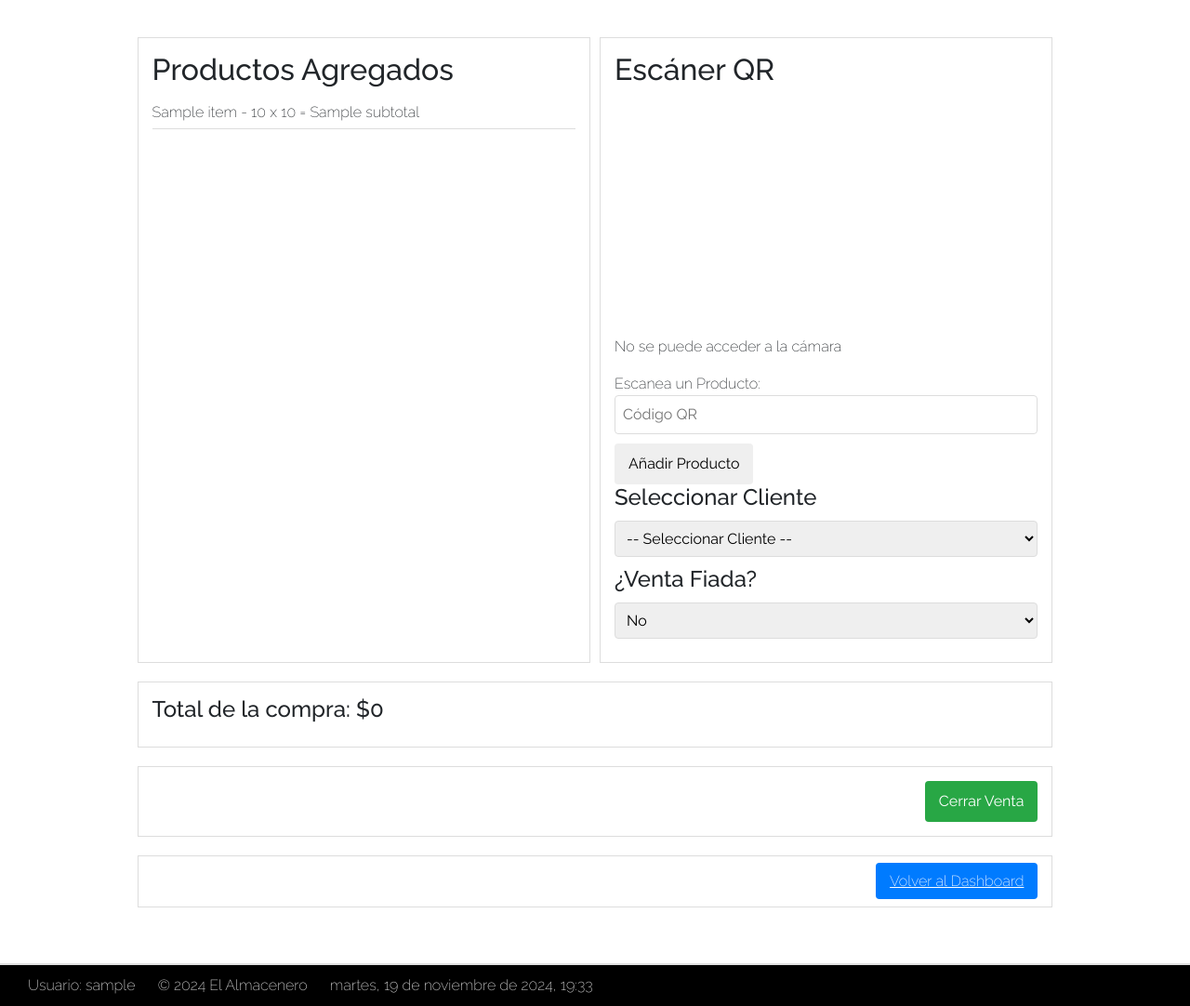
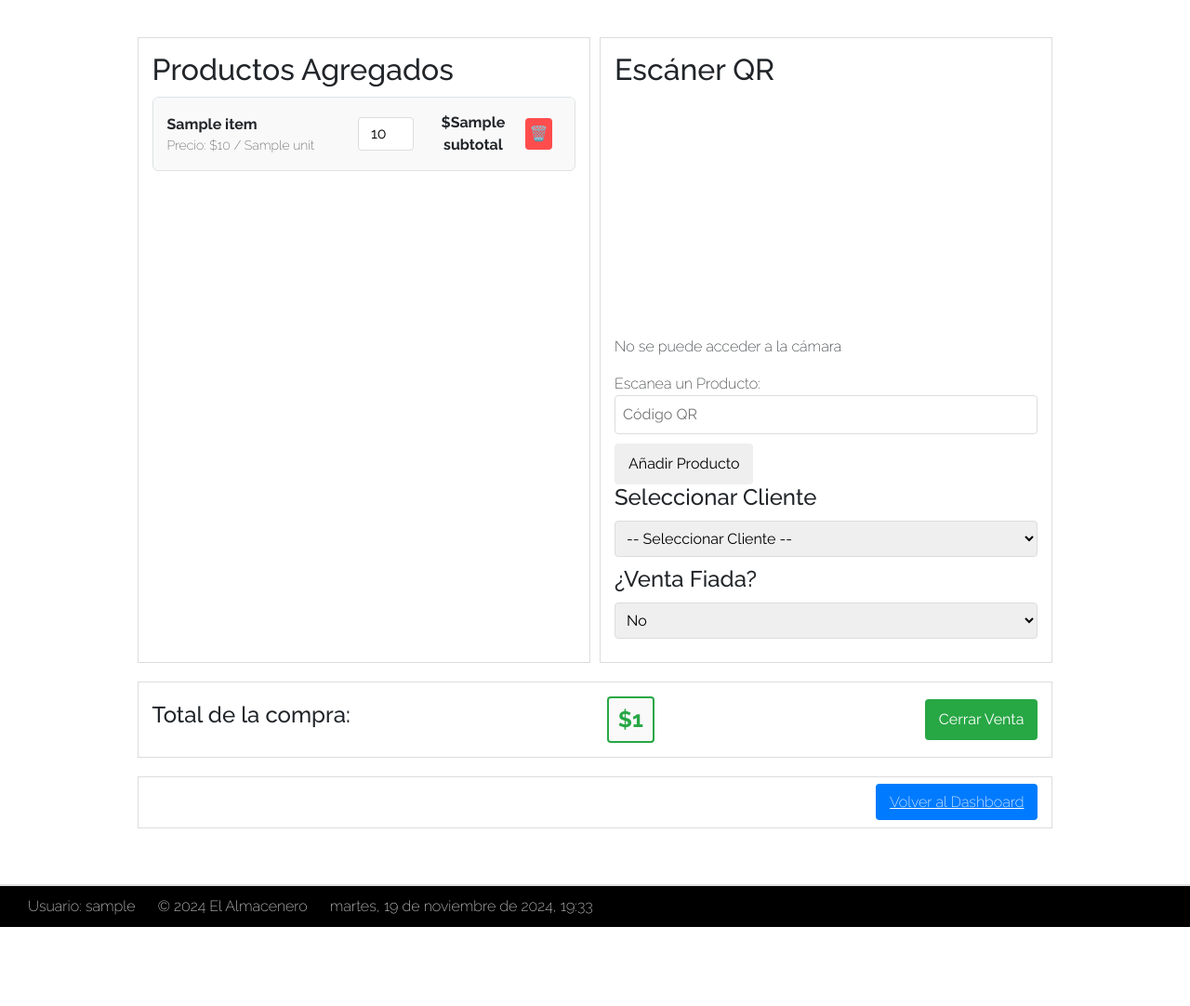
Before and after one commit to NicoButter/el_almacen, a Django app: template sales/templates/sales/new_sale.html in a window 1280 px wide. Shown: the part 171-1253 px from the top of the page at 93% size. After the commit the page ends 1168 px from the top, so only its background shows below. Run offline with Django 5.2, Linux system fonts and the light colour scheme; a user stored in the database is signed in; tables that the repository leaves empty hold one stand-in row (values such as "Sample post"); the template is opened without the code that fills it: values that come from a table or form of the project are taken from there, most other values are stand-ins (such as "Sample title", 1, 10 or a date in 2020); some libraries are stand-ins or nearby versions.

Commit message:
styles updates

```diff
--- a/sales/static/sales/css/new_sale_styles.css
+++ b/sales/static/sales/css/new_sale_styles.css
@@ -1,6 +1,6 @@
 .container {
   width: 90%;
-  max-width: 1200px;
+  max-width: 1500px;
   margin: auto;
   padding: 20px;
 }
@@ -22,7 +22,8 @@
   margin-right: 0;
 }
 
-h2, h4 {
+h2,
+h4 {
   margin: 0 0 10px;
 }
 
@@ -31,12 +32,8 @@ ul {
   padding: 0;
 }
 
-li {
-  padding: 5px 0;
-  border-bottom: 1px solid #ddd;
-}
-
-.input-field, .select-field {
+.input-field,
+.select-field {
   width: 100%;
   padding: 8px;
   margin-bottom: 10px;
@@ -64,3 +61,128 @@ li {
 .text-right {
   text-align: right;
 }
+
+/*************/
+
+#product-list {
+  max-height: 400px;
+  overflow-y: auto;
+  padding-left: 0;
+  margin: 0;
+}
+
+.list-group-item {
+  display: flex;
+  /* Alinea los elementos en fila */
+  justify-content: space-between;
+  /* Distribuye los elementos */
+  align-items: center;
+  /* Centra verticalmente los elementos */
+  padding: 15px;
+  border: 1px solid #dee2e6;
+  border-radius: 5px;
+  margin-bottom: 10px;
+  background-color: #f9f9f9;
+}
+
+/* Detalles del producto */
+.product-info {
+  flex: 2;
+  /* Toma más espacio para el nombre y precio */
+  display: flex;
+  flex-direction: column;
+  /* Nombre encima del precio */
+  align-items: flex-start;
+  /* Alinea los elementos a la izquierda */
+}
+
+.product-name {
+  font-weight: bold;
+}
+
+.product-price {
+  font-size: 14px;
+  color: #555;
+}
+
+/* Selector de cantidad */
+.product-quantity {
+  flex: 1;
+  /* Ajusta el ancho para el selector de cantidad */
+  text-align: center;
+}
+
+.quantity-input {
+  width: 60px;
+  padding: 5px;
+  text-align: center;
+  border: 1px solid #ddd;
+  border-radius: 4px;
+}
+
+/* Subtotal */
+.product-total {
+  flex: 1;
+  /* Ajusta el espacio para el subtotal */
+  text-align: center;
+  font-weight: bold;
+}
+
+/* Botón de eliminar */
+.product-remove {
+  flex: 0.5;
+  text-align: center;
+}
+
+.delete-button {
+  padding: 5px;
+  background-color: #ff4d4d;
+  color: white;
+  border: none;
+  border-radius: 4px;
+  cursor: pointer;
+  font-size: 16px;
+}
+
+.delete-button:hover {
+  background-color: #ff1a1a;
+}
+
+/*******************************/
+
+.flex-row {
+  display: flex;
+  justify-content: space-between;
+  align-items: center;
+  width: 100%;  /* Asegura que ocupe todo el ancho disponible */
+}
+
+#total-compra {
+  font-size: 1.5rem;
+  font-weight: bold;
+  color: #28a745;
+  border: 2px solid #28a745;
+  padding: 5px 10px;
+  border-radius: 4px;
+  background-color: #f9f9f9;
+  margin-right: 15px;  /* Espaciado entre total y el botón */
+}
+
+.text-right {
+  text-align: right;
+}
+
+/* Botón de cerrar venta */
+.button.success {
+  background-color: #28a745;
+  color: white;
+  border: none;
+  padding: 10px 15px;
+  border-radius: 4px;
+  cursor: pointer;
+}
+
+.button.success:hover {
+  background-color: #218838;
+  /* Sombra más oscura */
+}
--- a/sales/templates/sales/new_sale.html
+++ b/sales/templates/sales/new_sale.html
@@ -21,9 +21,25 @@
       <!-- Columna izquierda: Lista de productos escaneados -->
       <div class="section">
         <h2>Productos Agregados</h2>
-        <ul id="product-list">
+        <ul id="product-list" class="list-group">
+          <!-- Lista de productos agregados al carrito -->
           {% for item in scanned_items %}
-            <li>{{ item.name }} - {{ item.quantity }} x {{ item.price }} = {{ item.subtotal }}</li>
+            <li class="list-group-item">
+              <!-- Contenedor de la fila -->
+              <div class="product-info">
+                <span class="product-name">{{ item.name }}</span>
+                <div class="product-price">Precio: ${{ item.price }} / {{ item.unit }}</div>
+              </div>
+              <div class="product-quantity">
+                <input type="number" min="1" value="{{ item.quantity }}" class="quantity-input">
+              </div>
+              <div class="product-total">
+                <span class="product-subtotal">${{ item.subtotal }}</span>
+              </div>
+              <div class="product-remove">
+                <button class="delete-button" data-item-id="{{ item.id }}">🗑️</button>
+              </div>
+            </li>
           {% endfor %}
         </ul>
       </div>
@@ -58,7 +74,16 @@
       </div>
     </div>
 
-    <!-- Total de la compra -->
+    <div class="row">
+      <div class="section flex-row">
+        <h4>Total de la compra:</h4>
+        <span id="total-compra">${{ total_amount }}</span> <!-- Se reemplaza con el total real -->
+        <button type="submit" name="close_sale" class="button success">Cerrar Venta</button>
+      </div>
+    </div>
+
+
+    {% comment %} <!-- Total de la compra -->
     <div class="row">
       <div class="section">
         <h4>Total de la compra: <span id="total-compra">$0</span></h4>
@@ -71,7 +96,7 @@
         <button type="submit" name="close_sale" class="button success">Cerrar Venta</button>
       </div>
     </div>
-  </form>
+  </form> {% endcomment %}
 
   <!-- Botón para volver al dashboard del cajero -->
   <div class="row">
@@ -80,6 +105,8 @@
     </div>
   </div>
 </div>
+
+
 
 
 
```
